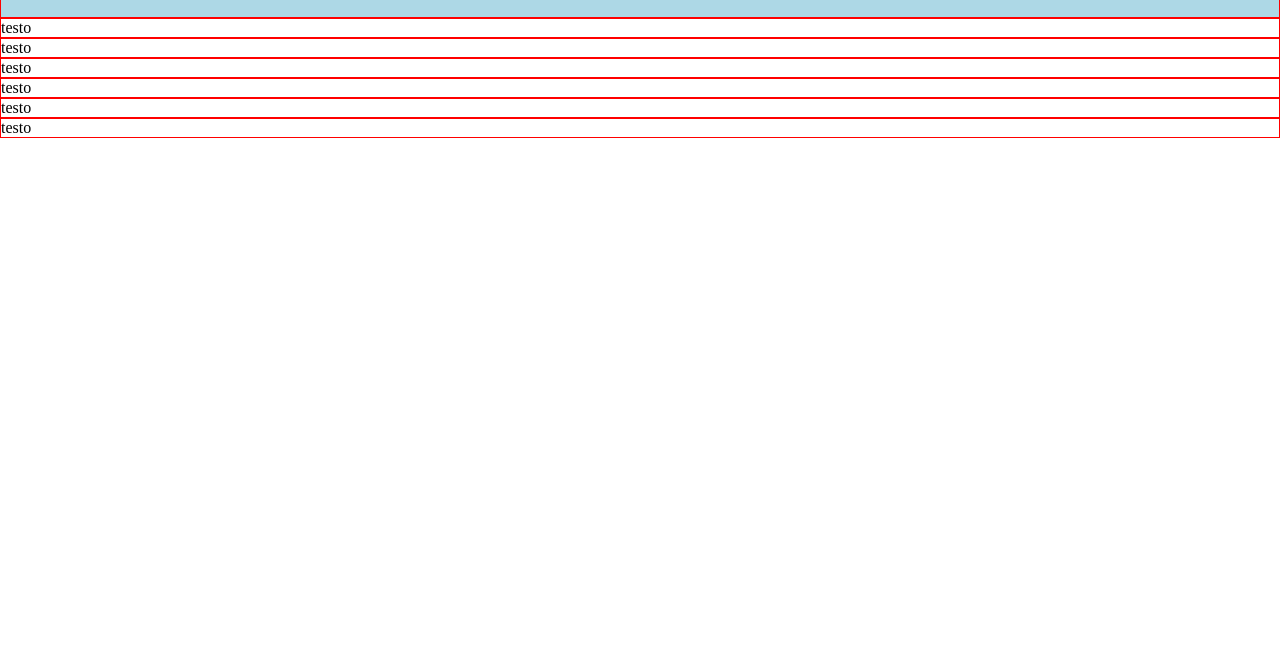
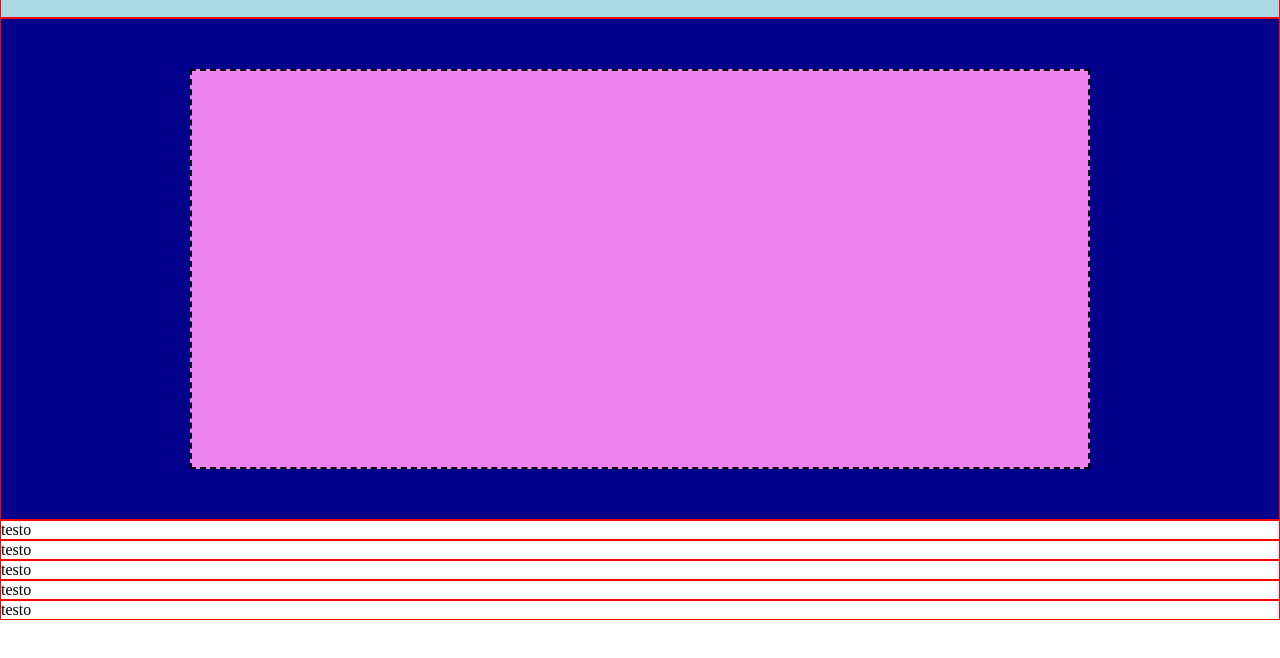
Before and after one commit to simoneditaranto/htmlcss-struttura-discord, a plain HTML site: page index.html in a window 1280 px wide. Shown: the part 56-714 px from the top of the page. Drawn offline with Linux system fonts and the light colour scheme.

Commit message:
fine sezione header

```diff
--- a/css/style.css
+++ b/css/style.css
@@ -56,3 +56,27 @@ nav{
 }
 
 /* fine sezione navbar */
+
+/* sezione header */
+
+header{
+    background-color: #00008B;
+
+    padding: 50px;
+}
+
+.download{
+    margin-left: auto;
+    margin-right: auto;
+
+    width: 900px;
+    height: 400px;
+
+    border: 2px dashed black;
+
+    background-color: #EE82EE;
+}
+
+
+
+/* fine sezione header */
--- a/index.html
+++ b/index.html
@@ -21,7 +21,9 @@
 
             <!-- sezione header -->
             <header>
-                testo
+                <div class="download">
+
+                </div>
             </header>
 
             <!-- sezione principale -->
```
